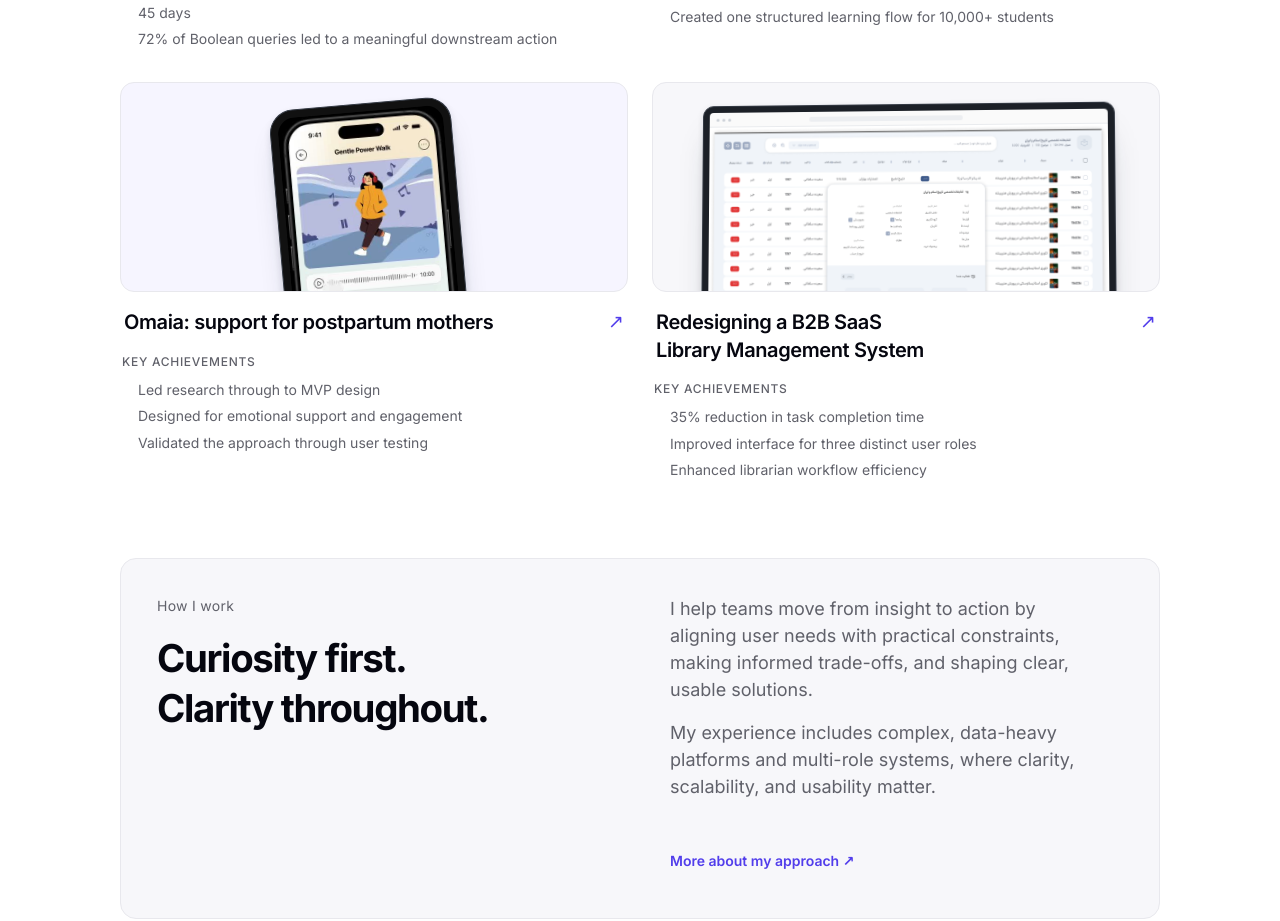
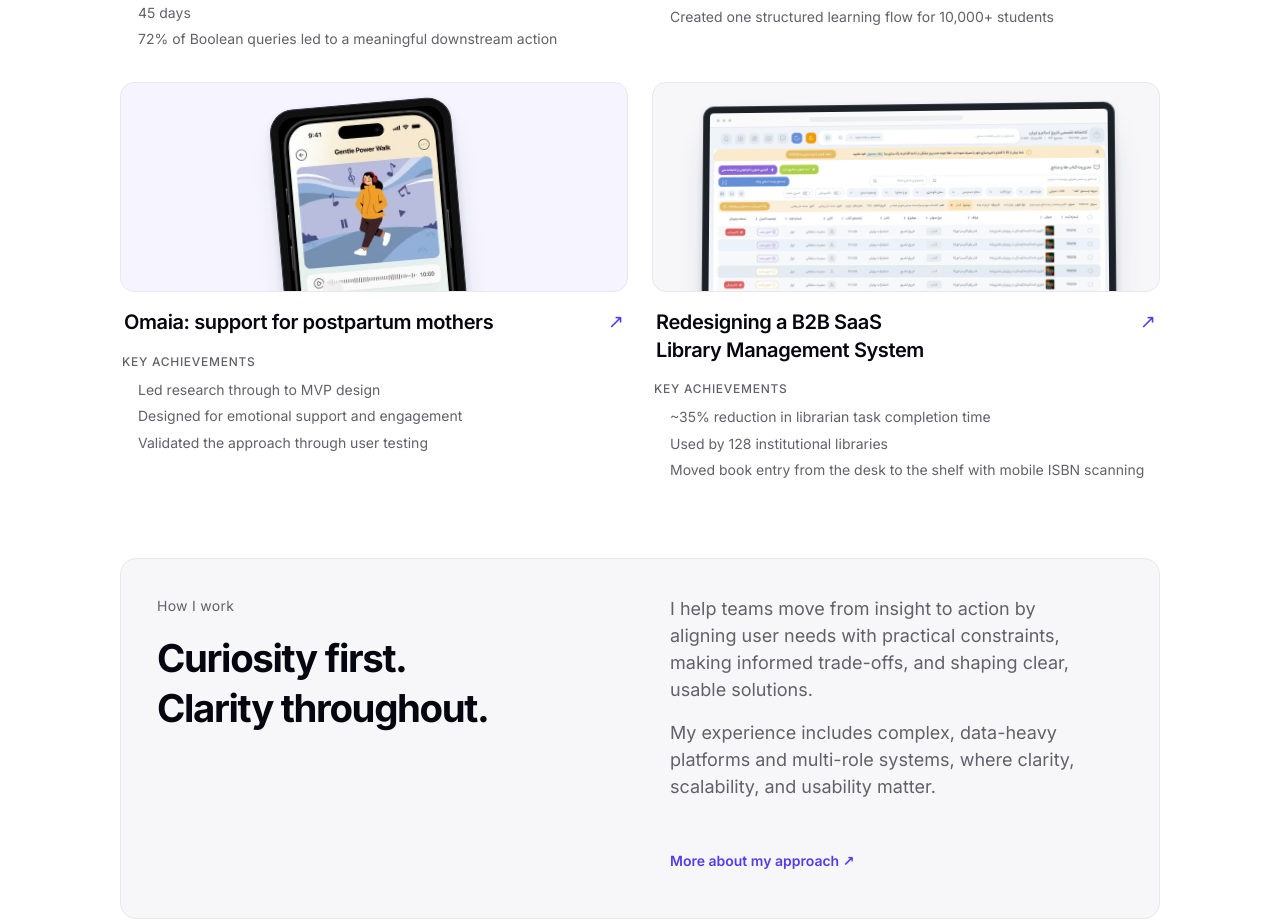
Before and after one commit to ehsangazar/zarabani, a React (Vite) app: page / in a window 1280 px wide. Shown: the part 1305-2226 px from the top of the page. Built offline with nearby package versions, Linux system fonts and the light colour scheme; no server answers; a web font is replaced by a local one.

Commit message:
Update library project card

```diff
--- a/src/components/ProjectPreview.tsx
+++ b/src/components/ProjectPreview.tsx
@@ -23,8 +23,8 @@ const previews: Record<string, Preview> = {
     phone: true,
   },
   'document-management': {
-    src: '/case-studies/document-management/1.png',
-    alt: 'Library catalogue management interface',
+    src: '/case-studies/document-management/redesign/management-of-books-main.webp',
+    alt: 'Redesigned library catalogue management workspace',
   },
   'library-platform': {
     comingSoon: true,
--- a/src/utils/projects.ts
+++ b/src/utils/projects.ts
@@ -32,10 +32,10 @@ export const allProjects: Project[] = [
     icon: "menu_book",
     color: "violet",
     achievements: [
-      "35% reduction in task completion time",
-      "Improved interface for three distinct user roles",
-      "Enhanced librarian workflow efficiency",
-      "Cleaner information architecture and simplified navigation",
+      "~35% reduction in librarian task completion time",
+      "Used by 128 institutional libraries",
+      "Moved book entry from the desk to the shelf with mobile ISBN scanning",
+      "Rebuilt the information architecture around librarians’ workflows",
     ],
     technologies: [
       "Desktop UX",
```
